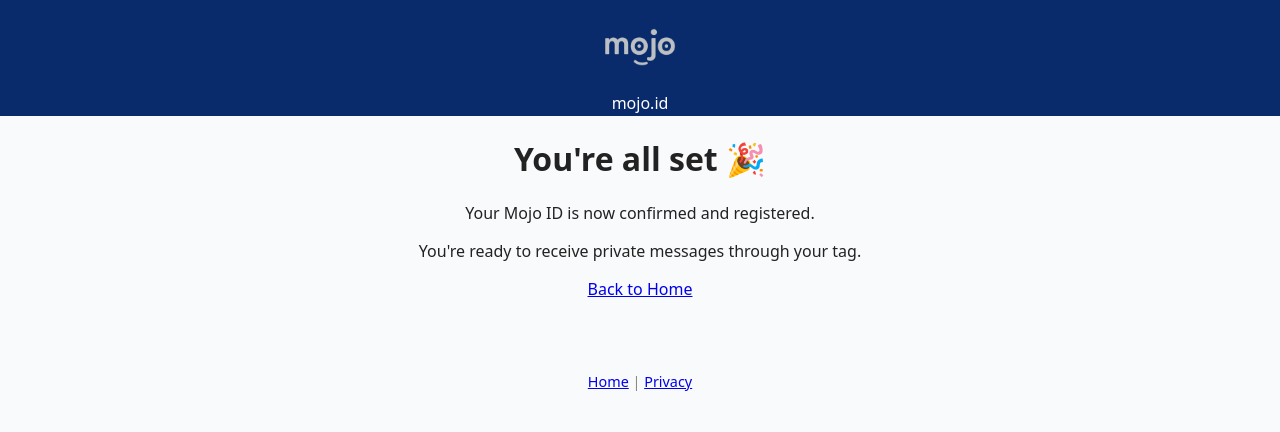
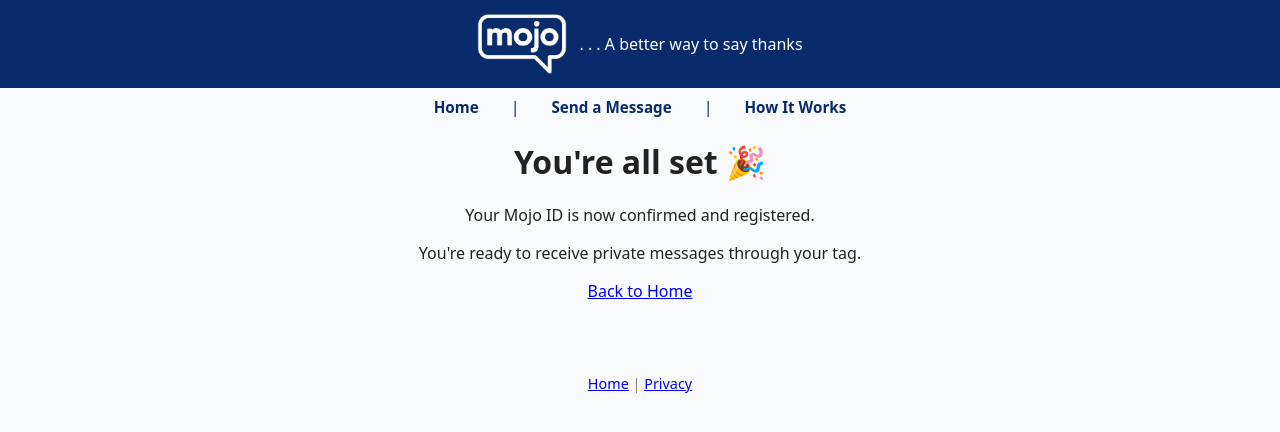
Before and after one commit to drhoo/mojo-site, a plain HTML site: page confirm.html in a window 1280 px wide. Drawn offline with Linux system fonts and the light colour scheme.

Commit message:
Update confirm.html add header and nav

```diff
--- a/confirm.html
+++ b/confirm.html
@@ -8,9 +8,20 @@
 </head>
 <body>
   <header class="site-header">
-    <img src="/images/mojo-logo.png" alt="Mojo Logo" class="logo">
-    <div class="site-title">mojo.id</div>
+    <div class="wrap brand-wrap">
+      <img src="/images/logo-1.png" alt="Mojo Logo" class="logo" />
+      <p>. . . A better way to say thanks</p>
+    </div>
   </header>
+
+
+  <nav class="site-nav">
+    <a href="/">Home</a>
+      <span class="divider">|</span>
+    <a href="/send.html">Send a Message</a>
+      <span class="divider">|</span>
+    <a href="/how-it-works.html">How It Works</a>
+  </nav>
 
   <main class="wrap">
     <h1>You're all set 🎉</h1>
```
